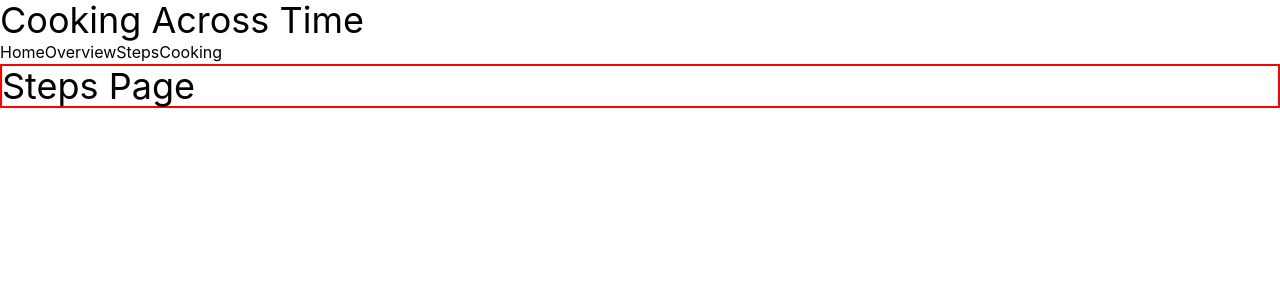
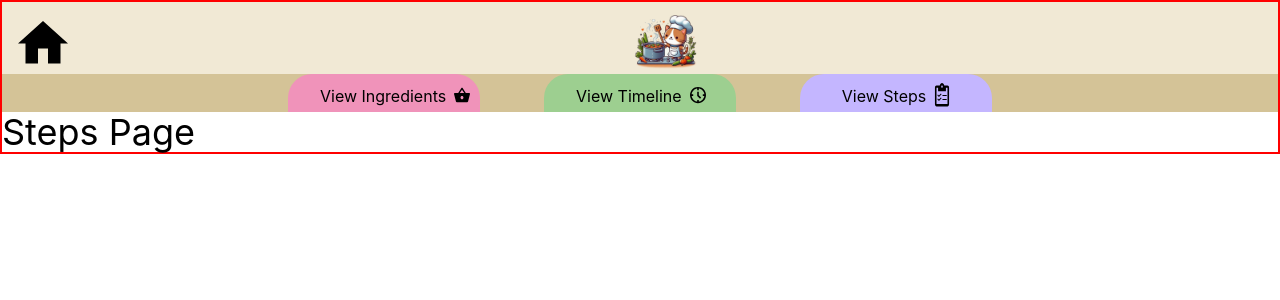
Before and after one commit to malee31/ECS164-Project, a React (Vite) app: page /steps in a window 1280 px wide. Shown: the top 300 px of the page. Built offline with nearby package versions, Linux system fonts and the light colour scheme; a web font is replaced by a local one.

Commit message:
Standard navbar added to all pages

```diff
--- a/src/App.jsx
+++ b/src/App.jsx
@@ -4,12 +4,10 @@ import Home from "./sections/home/Home.jsx";
 import Overview from "./sections/overview/Overview.jsx";
 import Steps from "./sections/steps/Steps.jsx";
 import Cooking from "./sections/cooking/Cooking.jsx";
-import Navbar from "./sections/navbar/Navbar.jsx";
 
 function App() {
 	return (
 		<Router>
-			<Navbar/>
 			<Routes>
 				<Route index={true} path="/" element={<Home/>}/>
 				<Route path="/home" element={<Home/>}/>
--- a/src/sections/cooking/Cooking.jsx
+++ b/src/sections/cooking/Cooking.jsx
@@ -1,8 +1,11 @@
 import "./cooking.css";
+import Navbar from "../navbar/Navbar.jsx";
 
 export default function Cooking() {
 	return (
 		<main>
+			<Navbar/>
+
 			<h1 className="text-4xl">Cooking Page</h1>
 		</main>
 	)
--- a/src/sections/navbar/Navbar.jsx
+++ b/src/sections/navbar/Navbar.jsx
@@ -1,14 +1,79 @@
 import "./navbar.css";
 import { Link } from "react-router-dom";
+import homeIcon from "../../assets/icons/Home.svg";
+import clipboardIcon from "../../assets/icons/Clipboard.svg";
+import cartIcon from "../../assets/icons/Cart.svg";
+import clockIcon from "../../assets/icons/Clock.svg";
 
 export default function Navbar() {
 	return (
-		<nav className="sticky top-0 w-full bg-purple">
-			<h1 className="text-4xl">Cooking Across Time</h1>
-			<Link to={"/"}>Home</Link>
-			<Link to={"/overview"}>Overview</Link>
-			<Link to={"/steps"}>Steps</Link>
-			<Link to={"/cooking"}>Cooking</Link>
+		<nav className="sticky top-0 flex flex-col items-center w-full pt-2 bg-[var(--navbar-brown-bg)]">
+			<div className="w-full px-4 flex flex-row items-center justify-between">
+				<Link
+					to="/"
+					className="inline-block"
+				>
+					<img
+						alt="Home"
+						src={homeIcon}
+					/>
+				</Link>
+				<Link
+					to="/"
+					className="inline-block"
+				>
+					<img
+						className="w-16 h-16"
+						src="/CAT_Icon.png"
+						alt="CAT"
+					/>
+				</Link>
+				{/* Spacer */}
+				<div/>
+			</div>
+
+			<div className="w-full flex flex-row items-center justify-center gap-1 sm:gap-8 md:gap-16 bg-[var(--sub-navbar-brown-bg)]">
+				<Link
+					className="w-48 px-8 py-1 bg-[var(--view-ingredients-bg)] rounded-t-[1.5rem] text-center text-nowrap"
+					to="/overview"
+				>
+					View Ingredients
+					<span className="relative pl-2 w-6 h-6 inline-block">
+						<img
+							className="w-full h-full relative top-[5px]"
+							src={cartIcon}
+							alt="Cart"
+						/>
+					</span>
+				</Link>
+				<Link
+					className="w-48 px-8 py-1 bg-[var(--view-timeline-bg)] rounded-t-[1.5rem] text-nowrap"
+					to="/cooking"
+				>
+					View Timeline
+					<span className="relative pl-2 w-6 h-6 inline-block">
+						<img
+							className="w-full h-full relative top-[5px]"
+							src={clockIcon}
+							alt="Clock"
+						/>
+					</span>
+				</Link>
+				<Link
+					className="w-48 px-8 py-1 bg-[var(--view-steps-bg)] rounded-t-[1.5rem] text-center text-nowrap"
+					to="/steps"
+				>
+					View Steps
+
+					<span className="relative pl-2 w-6 h-6 inline-block">
+						<img
+							className="w-full h-full relative top-[5px]"
+							src={clipboardIcon}
+							alt="Clipboard"
+						/>
+					</span>
+				</Link>
+			</div>
 		</nav>
 	)
 }
--- a/src/sections/overview/Overview.jsx
+++ b/src/sections/overview/Overview.jsx
@@ -1,8 +1,11 @@
 import "./overview.css";
+import Navbar from "../navbar/Navbar.jsx";
 
 export default function Overview() {
 	return (
 		<main>
+			<Navbar/>
+
 			<h1 className="text-4xl">Overview Page</h1>
 		</main>
 	)
--- a/src/sections/steps/Steps.jsx
+++ b/src/sections/steps/Steps.jsx
@@ -1,8 +1,11 @@
 import "./steps.css";
+import Navbar from "../navbar/Navbar.jsx";
 
 export default function Steps() {
 	return (
 		<main>
+			<Navbar/>
+
 			<h1 className="text-4xl">Steps Page</h1>
 		</main>
 	)
```
